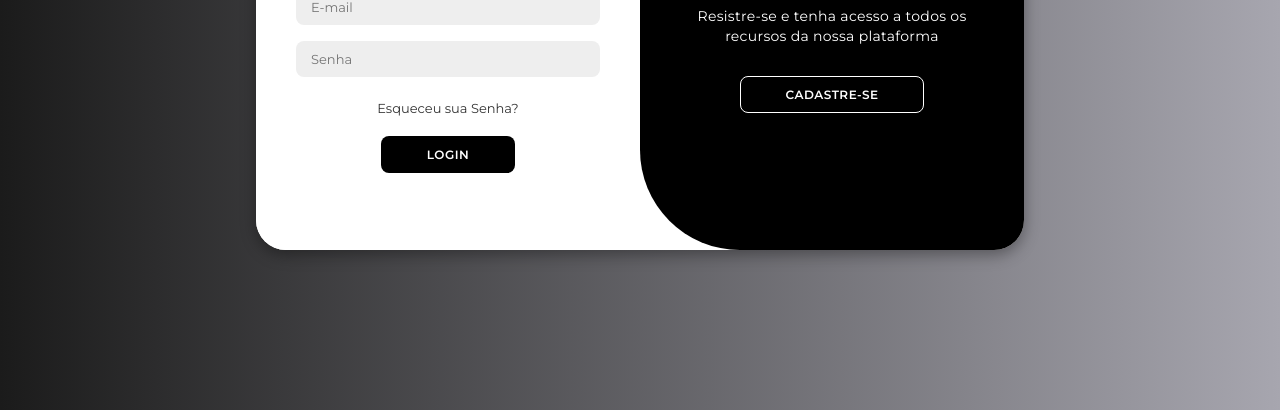
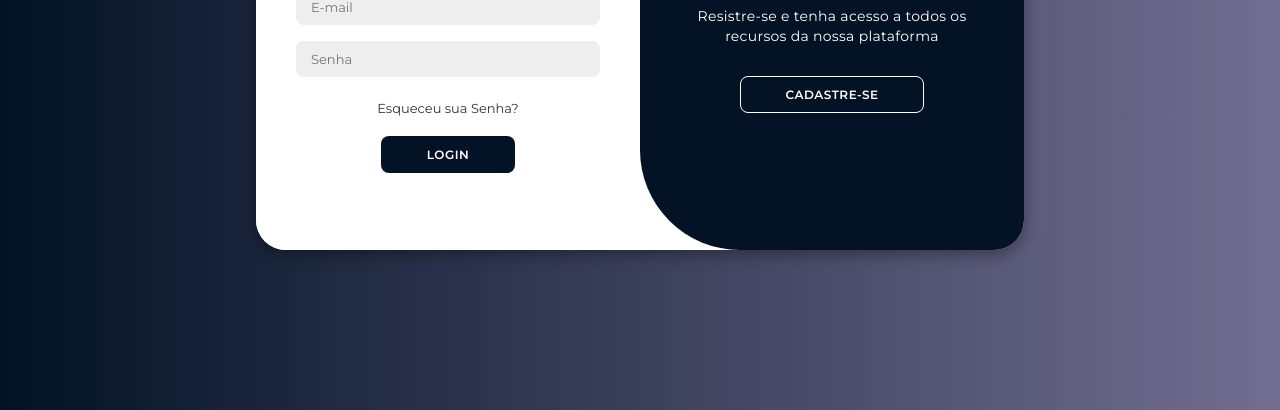
Before and after one commit to dantaasx7/loginpage-03, a plain HTML site: page index.html in a window 1280 px wide. Shown: the part 390-800 px from the top of the page. Drawn offline with Linux system fonts and the light colour scheme.

Commit message:
style.css

```diff
--- a/style.css
+++ b/style.css
@@ -7,7 +7,7 @@
 }
 body{
     background-color: #c9d6ff;
-    background: linear-gradient(to left, #a7a6af, #1b1b1b);
+    background: linear-gradient(to left, #726e91, #031224);
     display: flex;
     align-items: center;
     justify-content: center;
@@ -40,7 +40,7 @@ body{
     margin: 15px 0 10px;
 }
 .container button{
-    background-color: #000000;
+    background-color: #031224;
     color: #fff;
     font-size: 12px;
     padding: 10px 45px;
@@ -144,9 +144,9 @@ body{
     border-radius: 0 150px 100px 0;
 }
 .toggle{
-    background-color: #000000;
+    background-color: #031224;
     height: 100%;
-    background: linear-gradient(to right, #000000, #000000);
+    background: linear-gradient(to right, #031224, #031224);
     color: #fff;
     position: relative;
     left: -100%;
```
